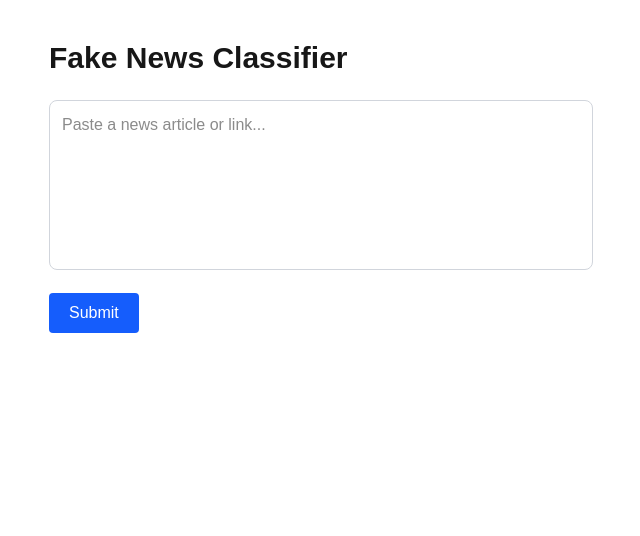
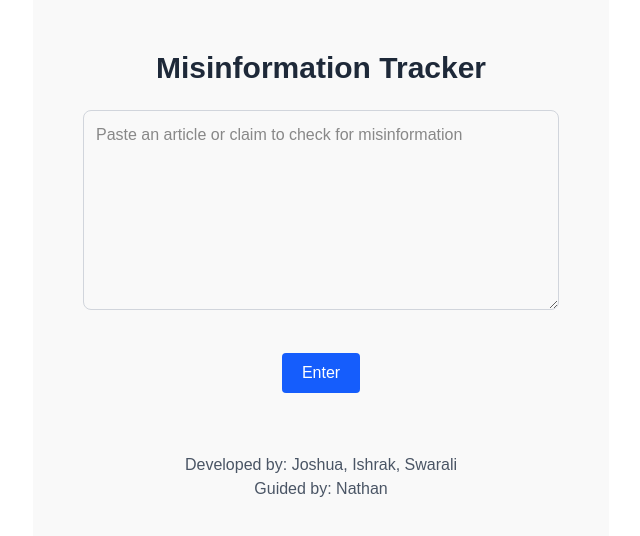
Before and after one commit to iHaveahat/c4g-group-10, a Next.js app in the folder c4g/: page / in a window 1280 px wide. Shown: the top 536 px of the page, without its empty margins (319-959 px from the left). Built offline with nearby package versions, Linux system fonts and the light colour scheme.

Commit message:
Update page.tsx

```diff
--- a/c4g/app/page.tsx
+++ b/c4g/app/page.tsx
@@ -1,24 +1,27 @@
 "use client";
 import { useState } from "react";
-import Image from "next/image";
-
-
-
-
+// import Image from "next/image"; // Not used in this component, can be removed
 
 export default function Home() {
   const [input, setInput] = useState("");
   const [result, setResult] = useState("");
   const [confidence, setConfidence] = useState<number | null>(null);
   const [loading, setLoading] = useState(false);
+  const [displayMessage, setDisplayMessage] = useState<string | null>(null); // State for user-facing messages
 
   const handleSubmit = async (e: React.FormEvent) => {
     e.preventDefault();
-    if (!input.trim()) return;
+    if (!input.trim()) {
+      setDisplayMessage("Please paste an article or claim to check for misinformation.");
+      setResult("");
+      setConfidence(null);
+      return;
+    }
 
     setLoading(true);
     setResult("");
     setConfidence(null);
+    setDisplayMessage("⚙️ Analyzing content... Please wait."); // Show loading message
 
     try {
       const res = await fetch("http://localhost:5050/predict", {
@@ -30,44 +33,97 @@ export default function Home() {
       const data = await res.json();
 
       if (res.ok) {
-        setResult(data.result);
-        setConfidence(data.confidence);
+        // Based on Flask API's expected output (🟩 Real News / 🟥 Fake News)
+        if (data.result === "🟩 Real News") {
+          setDisplayMessage(null); // Clear loading/error message
+          setResult(`✅ This claim appears to be reliable.`);
+          setConfidence(data.confidence);
+        } else if (data.result === "🟥 Fake News") {
+          setDisplayMessage(null); // Clear loading/error message
+          setResult(`❌ This is classified as misinformation.`);
+          setConfidence(data.confidence);
+        } else {
+          // Fallback for unexpected 'data.result' values
+          setDisplayMessage(`⚠️ Unexpected API response: ${data.result || JSON.stringify(data)}`);
+          setResult(""); // Clear result
+          setConfidence(null);
+        }
       } else {
-        setResult(data.message || "Error from backend.");
+        // Handle API errors (e.g., 400 Bad Request, 500 Internal Server Error)
+        setDisplayMessage(`⚠️ API Error: ${data.message || data.error || "An unknown error occurred from the backend."}`);
+        setResult("");
+        setConfidence(null);
       }
     } catch (err) {
-      setResult("Could not connect to backend.");
+      // Handle network errors or issues
+      setDisplayMessage("🚫 Could not connect to the backend. Please ensure the server is running.");
+      setResult("");
+      setConfidence(null);
+      console.error("API connection error:", err); // Log full error for debugging
     } finally {
-      setLoading(false);
+      setLoading(false); // stop loading animation
     }
   };
 
   return (
-    <main className="max-w-xl mx-auto px-4 py-10">
-      <h1 className="text-3xl font-bold mb-6">Fake News Classifier</h1>
+    <main className="max-w-xl mx-auto px-4 py-10" // main layout classes
+            style={{
+                fontFamily: 'Arial, sans-serif',
+                textAlign: 'center',
+                background: '#f9f9f9',
+                padding: '50px'
+            }}
+    >
+      {/* H1 */}
+      <h1 className="text-3xl font-bold mb-6 text-gray-800">Misinformation Tracker</h1> {/* text-gray-800 approximates #333 */}
 
       <form onSubmit={handleSubmit} className="space-y-4">
         <textarea
           value={input}
           onChange={(e) => setInput(e.target.value)}
-          placeholder="Paste a news article or link..."
-          className="w-full p-3 border border-gray-300 rounded-lg resize-none"
+          placeholder="Paste an article or claim to check for misinformation"
+          className="w-full p-3 border border-gray-300 rounded-lg resize-y overflow-auto text-base"
           rows={6}
+          style={{ height: '200px' }}
         />
         <button
           type="submit"
-          className="bg-blue-600 text-white px-5 py-2 rounded hover:bg-blue-700 transition"
+          className="mt-5 px-5 py-2 text-base cursor-pointer bg-blue-600 text-white rounded hover:bg-blue-700 transition"
+          disabled={loading} // loading disabled state
         >
-          {loading ? "Classifying..." : "Submit"}
+          {loading ? "Classifying..." : "Enter"}
         </button>
       </form>
 
-      {result && (
-        <div className="mt-6 p-4 bg-gray-100 rounded-lg shadow-sm">
-          <p className="text-xl">{result}</p>
-          {confidence !== null && <p className="text-gray-700">Confidence: {confidence}%</p>}
-        </div>
-      )}
+      {/* Result/Message Display Area */}
+      <div id="result-display" className="mt-8 text-lg text-gray-700"> {/* Adjusted margin-top*/}
+        {/* Loading/Error/Initial messages */}
+        {displayMessage && (
+            <p className={`${loading ? 'text-gray-600' : 'text-yellow-600'}`}> {/* Gray for loading, yellow for warnings */}
+                {displayMessage}
+            </p>
+        )}
+
+        {/* Prediction Result */}
+        {result && (
+          <div className="mt-4 p-4 rounded-lg shadow-sm"
+               style={{
+                   backgroundColor: result.includes('✅') ? '#e6ffe6' : (result.includes('❌') ? '#ffe6e6' : '#fff'), // Light green/red/white background based on result
+                   color: result.includes('✅') ? '#28a745' : (result.includes('❌') ? '#dc3545' : '#555'), // Dark green/red/default text color
+                   fontSize: '18px', // From teammate's style
+                   textAlign: 'center' // Ensure text aligns center
+               }}
+          >
+            <p className="text-xl font-semibold">{result}</p>
+            {confidence !== null && <p className="text-gray-700">Confidence: {confidence}%</p>}
+          </div>
+        )}
+      </div>
+
+      <div className="mt-10 pt-5 text-gray-600"> {/* Increased margin-top for more separation */}
+        <p>Developed by: Joshua, Ishrak, Swarali</p>
+        <p>Guided by: Nathan</p>
+      </div>
     </main>
   );
 }
```
